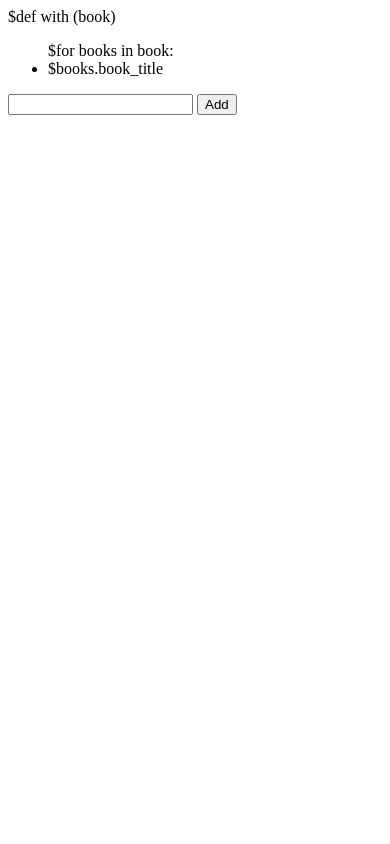
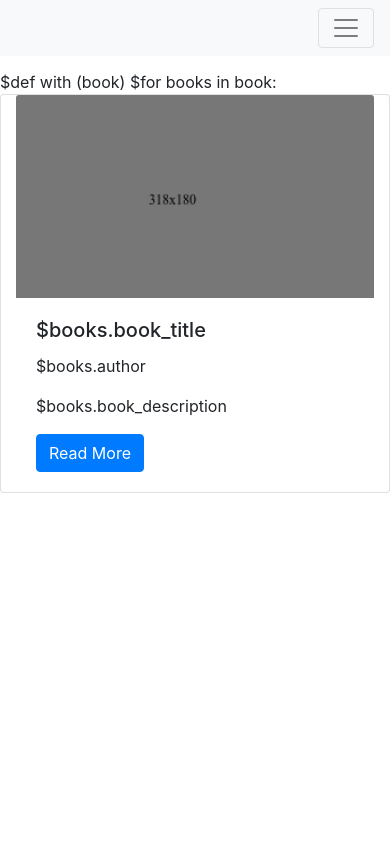
Before and after one commit to CoolCoderSJ/BookGuide, a Python web app: template templates/test.html in a window 390 px wide. Run offline with Jinja, Linux system fonts and the light colour scheme; the template is opened without the code that fills it, so the values that code supplies are empty.

Commit message:
All of it

```diff
--- a/templates/index.html
+++ b/templates/index.html
@@ -3,7 +3,6 @@
 <meta name="viewport" content="width=device-width, initial-scale=1.0">
 <title>Catalog</title>
 <link href="static/css/bootstrap-4.4.1.css" rel="stylesheet" type="text/css">
-<link href="static/css/style.css" rel="stylesheet" type="text/css">
 
 
 <script src="static/js/jquery-3.4.1.min.js"></script>
@@ -28,12 +27,9 @@
 
 $for x in range(3):
 	$for books in book:
-		<!-- The 3 columns -->
 		<div class="col-xl-4">
-			<!-- Center the cards -->
 			<div class="d-flex justify-content-center">
-				<!-- Card div -->
-				<div class="card col-md-7">
+				<div class="card col-md-10">
 					<img class="card-img-top" src="static/images/card-img.png" alt="Card image cap">
 					 <div class="card-body">
 					   <h5 class="card-title">$books.book_title</h5>
--- a/templates/new.html
+++ b/templates/new.html
@@ -8,6 +8,8 @@
 <link href="static/css/bootstrap-4.4.1.css" rel="stylesheet" type="text/css">
 </head>
 <body>
+
+	<div class="d-flex justify-content-center">
 		<form method="post" action='add'>
 			  <div class="form-group">
 			    <label for="title">Book Name</label>
@@ -22,5 +24,6 @@
 
 			  <button type="submit" value="Add" class="btn btn-primary">Submit</button>
 		</form>
+	</div>
 </body>
 </html>
--- a/templates/test.html
+++ b/templates/test.html
@@ -1,9 +1,37 @@
 $def with (book)
-<ul>
+<body style="padding-top: 70px">
+<meta name="viewport" content="width=device-width, initial-scale=1.0">
+<title>Catalog</title>
+<link href="static/css/bootstrap-4.4.1.css" rel="stylesheet" type="text/css">
+
+
+<script src="static/js/jquery-3.4.1.min.js"></script>
+<script src="static/js/popper.min.js"></script>
+<script src="static/js/bootstrap-4.4.1.js"></script>
+<nav class="navbar fixed-top navbar-expand-lg navbar-light bg-light"> <a class="navbar-brand" href="#"></a>
+  <button class="navbar-toggler" type="button" data-toggle="collapse" data-target="#navbarSupportedContent1" aria-controls="navbarSupportedContent1" aria-expanded="false" aria-label="Toggle navigation"> <span class="navbar-toggler-icon"></span> </button>
+  <div class="collapse navbar-collapse" id="navbarSupportedContent1">
+    <ul class="navbar-nav mr-auto">
+      <li class="nav-item active"> <a class="nav-link">Welcome to Collaboread! Here, you can review books to help others choose a great book next time they can't find something interesting to read. You can choose an existing book, or you can add your own.<span class="sr-only">(current)</span></a>
+      </li>
+    </ul>
+    <ul>
+ <a class="nav-link" href="new">Add your own Book Here<span class="sr-only">(current)</span></a>
+
+    </ul>
+  </div>
+</nav>
+
+
 $for books in book:
-    <li id="t$books.id">$books.book_title</li>
-</ul>
-
-<form method="post" action="add">
-<p><input type="text" name="title" /> <input type="submit" value="Add" /></p>
-</form>
+		<div class="card col-md-4">
+			<img class="card-img-top" src="static/images/card-img.png" alt="Card image cap">
+			<div class="card-body">
+				<h5 class="card-title">$books.book_title</h5>
+				<p class="card-text">$books.author</p>
+				<p class="card-text">$books.book_description</p>
+				<a href="#" class="btn btn-primary">Read More</a>
+			</div>
+		</div>
+	</div>
+	<br>
```
Also changed, not shown: main.py (+9 -1 lines), static/css/style.css (+0 -14 lines). Lines whose indentation alone changed are shown as unchanged.
